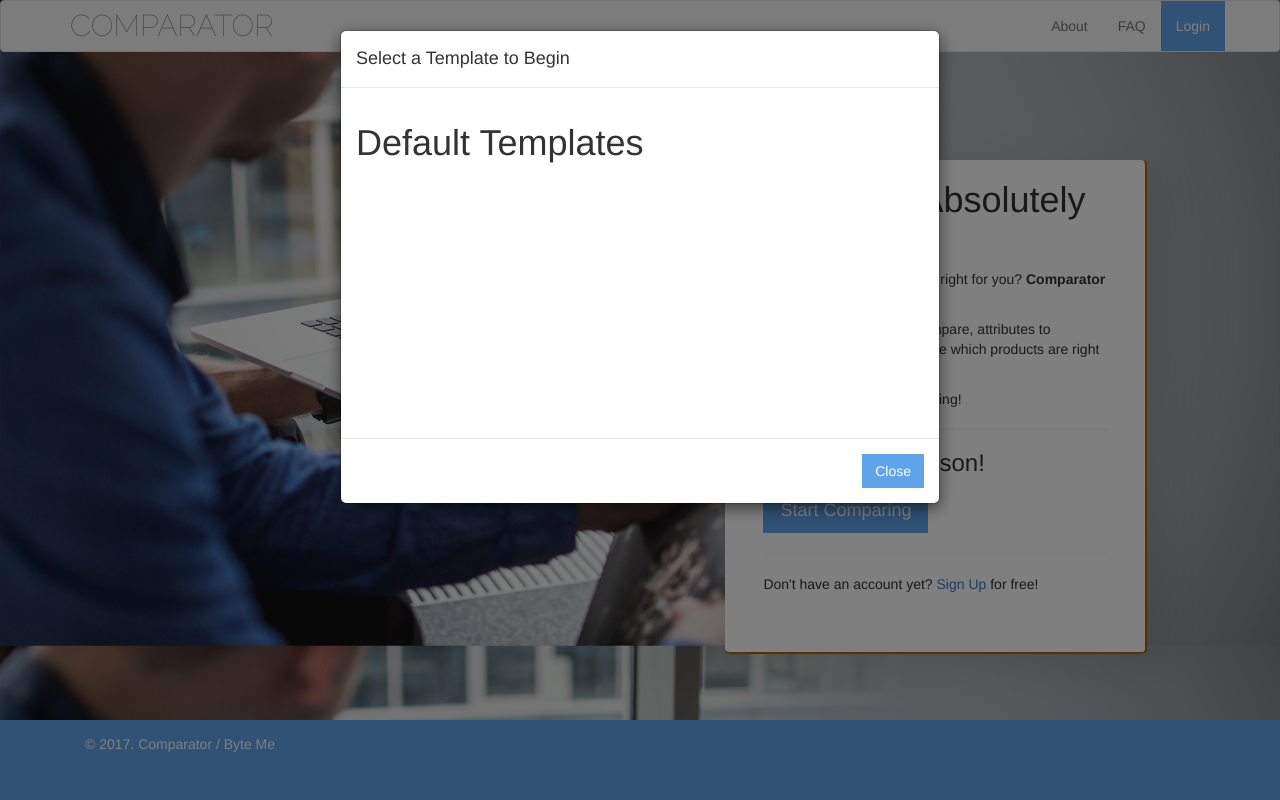
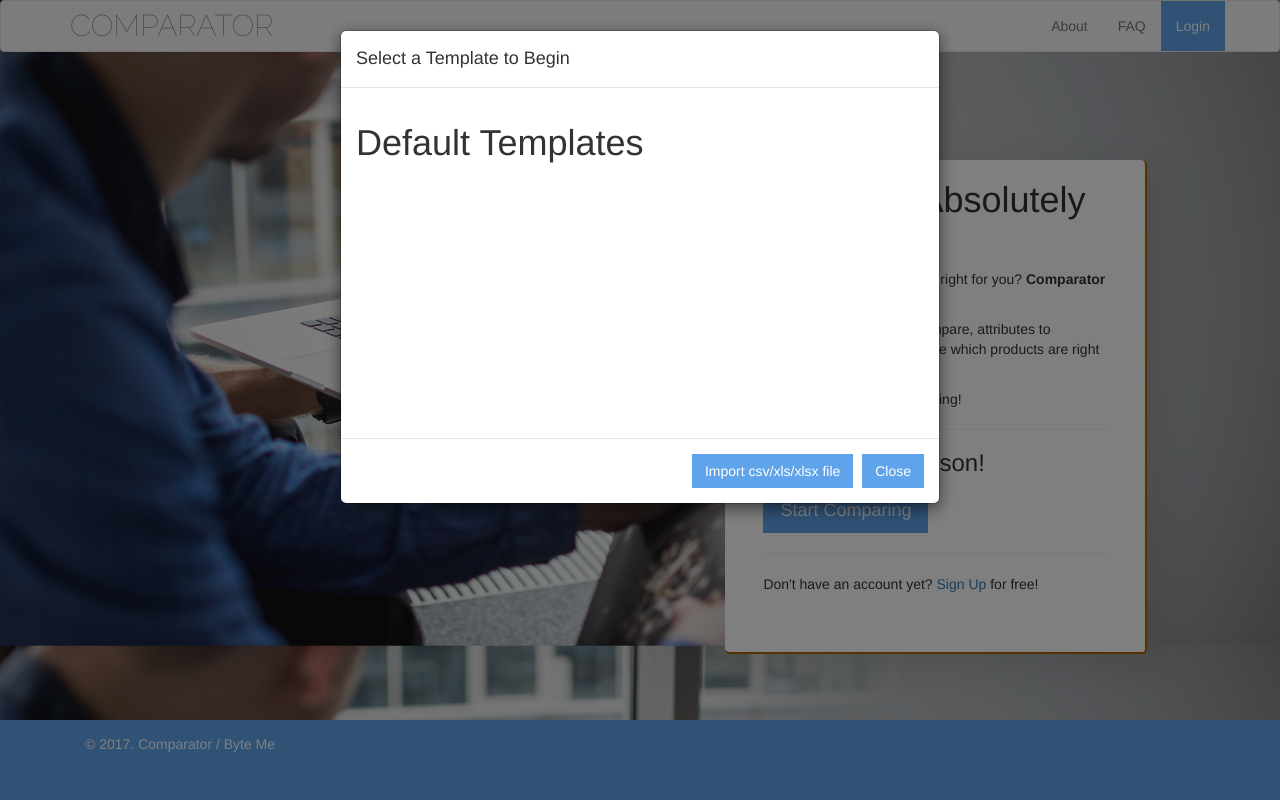
Before and after one commit to Angblah/Comparator, a Flask app: page / in a window 1280 px wide, after a click on "Start Comparing". Run offline with Flask 2, Linux system fonts and the light colour scheme; data that the repository does not hold is empty; parts of the project's set-up code (start-up, migrations or seed data) failed here and were passed over; some libraries are stand-ins or nearby versions.

Commit message:
csv/xls/xlsx import to create comparison in

```diff
--- a/project/app.py
+++ b/project/app.py
@@ -7,6 +7,7 @@ import os
 import sendgrid
 from sendgrid.helpers.mail import *
 from itsdangerous import URLSafeTimedSerializer
+import flask_excel
 
 app = Flask(__name__)
 app.secret_key = os.environ['SECRET_KEY']
@@ -41,6 +42,69 @@ def load_user(user_id):
     # Given user_id, return the associated User object
     return Account.query.filter_by(id=user_id).one()
 
+# creates comparison from uploaded csv/xls/xlsx file
+# format: columns from left to right excluding first are item names in first row
+#         rows from top to bottom excluding first are attribute names in first column
+#         inner cells correspond to the attribute name to the left and the item name to the top
+@app.route('/importComparisonFile', methods=["POST"])
+def importComparisonFile():
+    from sqlalchemy import text
+    from os.path import splitext
+
+
+    if current_user.is_anonymous:
+        # guest user id
+        user_id = 2
+    else:
+        user_id = current_user.id
+
+    if request.method == 'POST':
+        filename, extension = splitext(request.files['fileImport'].filename)
+        file = request.get_array(field_name='fileImport')
+        item_names = file[0][1:]
+        comparison_id = None
+        with db.engine.begin() as conn:
+            query = text('insert into sheet (name, account_id) values (:name, :account_id) returning id')
+            comparison_id = conn.execute(query, name=filename, account_id=user_id).scalar()
+            query = text('insert into comparison (id) values (:comparison_id)')
+            conn.execute(query, comparison_id=comparison_id)
+            query = text("""
+                insert into comparison_item (name, position, comparison_id)
+                select item_name, row_number() over () - 1, :comparison_id
+                from unnest(:item_names) as item_name returning id;
+            """)
+            result = conn.execute(query, comparison_id=comparison_id, item_names=item_names)
+            item_ids = [row['id'] for row in result]
+
+
+            # TODO: consider building string to do all attribute_value inserts in same statement and/or making stored function to reduce server/database back-and-forth
+            attribute_names = []
+            for i in range(1, len(file)):
+                attribute_names.append(file[i][0])
+
+            query = text("""
+                insert into sheet_attribute (name, position, sheet_id)
+                select attribute_name, row_number() over () - 1, :comparison_id
+                from unnest(:attribute_names) as "attribute_name" returning id;
+            """)
+            result = conn.execute(query, comparison_id=comparison_id, attribute_names=attribute_names)
+            attribute_ids = [row['id'] for row in result]
+
+            for i in range(1, len(file)):
+                row = file[i]
+                attribute_id = attribute_ids[i - 1]
+                vals = row[1:]
+                query = text("""
+                    insert into attribute_value (item_id, attribute_id, val)
+                    select item_id, :attribute_id, val
+                    from unnest(:item_ids, :vals) as t("item_id", "val");
+                """)
+
+                conn.execute(query, attribute_id=attribute_id, item_ids=item_ids, vals=vals)
+
+        # redirect to created comparison
+        if comparison_id:
+            return redirect(share_comparison(comparison_id, user_id))
 
 @login_required
 @app.route('/uploadAvatar', methods=["POST"])
--- a/project/database_utils.py
+++ b/project/database_utils.py
@@ -1142,3 +1142,4 @@ if __name__ == '__main__':
     # TODO: see if need to check in app.py if current_user matches that of edited information to prevent code injection
     # TODO: retrieve non-pivot table and pivot in server so that null/duplicate (like empty string) item columns doesn't error csv download
     # TODO: check that sqlalchemy connection pool is limited to 20 connections (free heroku db limit)
+    # TODO: make guest/admin ids constants instead of hard coded
--- a/project/templates/partials/selectTemplateModal.html
+++ b/project/templates/partials/selectTemplateModal.html
@@ -85,16 +85,39 @@
                             </div>
                         </div>
                         {% else %}
-                            You have no templates!
-                            <!--TODO: create new template option-->
+                        You have no templates!
+                        <!--TODO: create new template option-->
                         {% endfor %}
                         {% endif %}
                     </div>
                 </div>
             </div>
             <div class="modal-footer">
+
+                <form id="importForm" action="/importComparisonFile" enctype="multipart/form-data" method="POST">
+                    <input id="fileImport" name="fileImport" type="file"
+                           accept=".csv, application/vnd.openxmlformats-officedocument.spreadsheetml.sheet, application/vnd.ms-excel"
+                           style="display: none;" required
+                           checked/>
+                </form>
+
+                <button type="button" id="importButton" class="btn btn-template-main">
+                    Import csv/xls/xlsx file
+                </button>
+
                 <button type="button" class="btn btn-template-main" data-dismiss="modal">Close</button>
             </div>
         </div>
     </div>
 </div>
+
+<script>
+    $("#importButton").click(function() {
+        console.log("import clicked");
+        $('#fileImport').click();
+    });
+
+    $("#fileImport").change(function() {
+        $("#importForm").submit();
+    });
+</script>
--- a/project/templates/profile.html
+++ b/project/templates/profile.html
@@ -152,7 +152,6 @@
 
     // clicking on pencil icon on avatar prompts user to upload image file
     $("#editAvatar").click(function() {
-        console.log("edit avatar clicked");
         $('#avatarUpload').click();
     });
 
```
